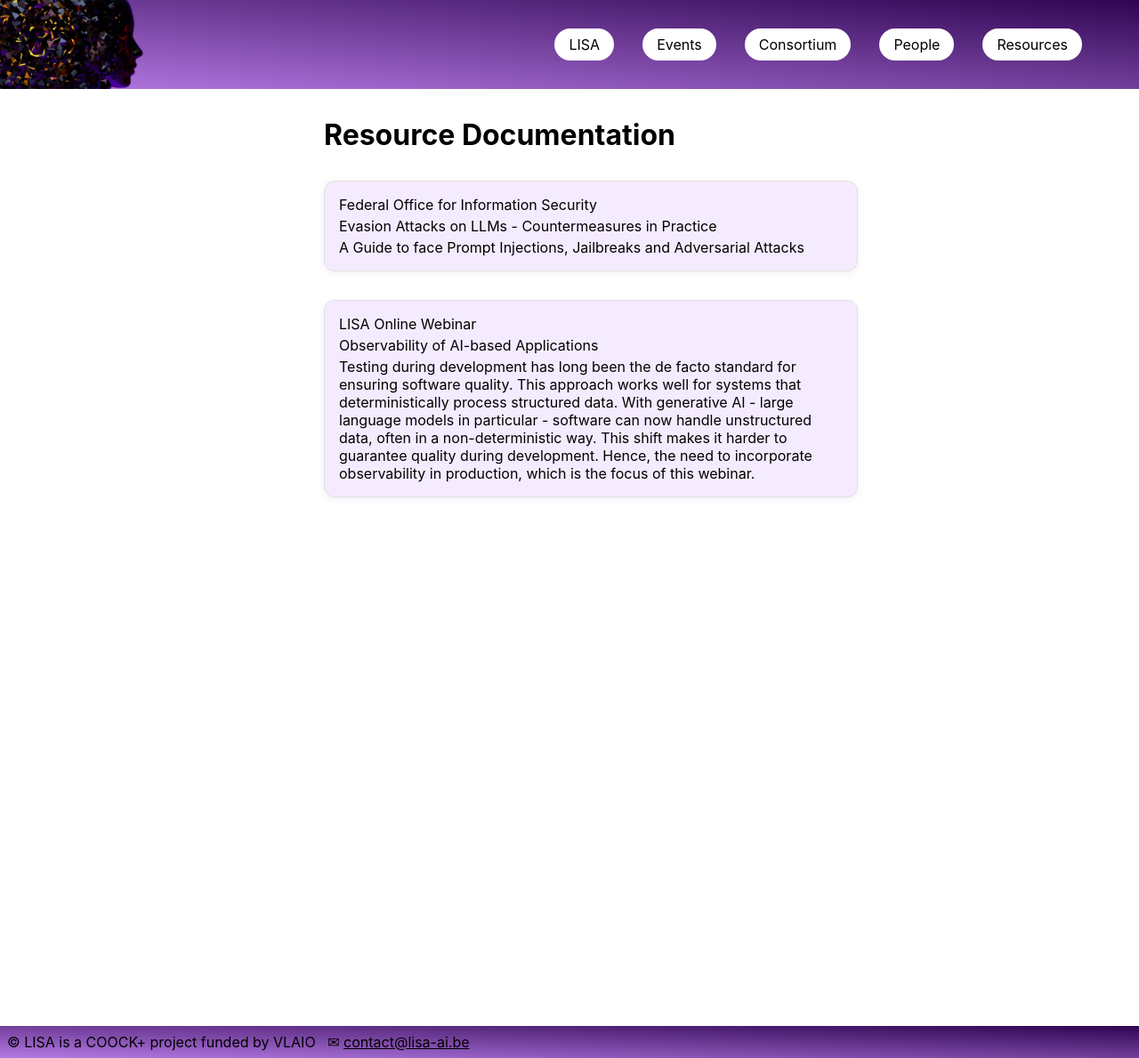
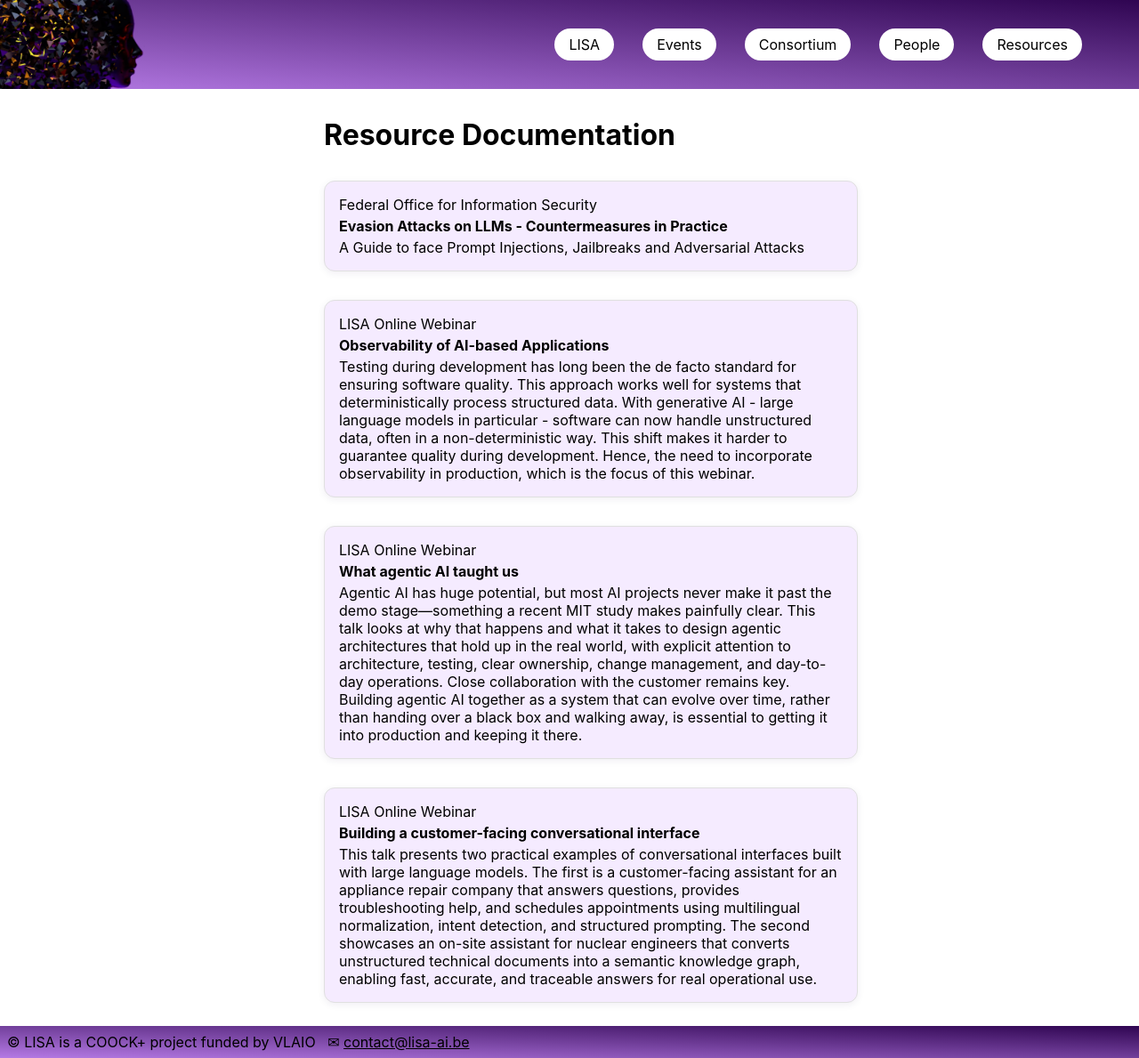
Before and after one commit to sirris-be/lisa, a Jekyll site: the page built from docs/resources.html, in a window 1280 px wide and 1189 px high. Shown: the whole window at 89% size. Built offline with Jekyll 4.4.1, drawn with Linux system fonts in a browser that asks for light colours.

Commit message:
Added videos of the seminar on January 30th

```diff
--- a/docs/_data/resources.yml
+++ b/docs/_data/resources.yml
@@ -6,3 +6,11 @@
   title: Observability of AI-based Applications
   author: LISA Online Webinar
   summary: Testing during development has long been the de facto standard for ensuring software quality. This approach works well for systems that deterministically process structured data. With generative AI - large language models in particular - software can now handle unstructured data, often in a non-deterministic way. This shift makes it harder to guarantee quality during development. Hence, the need to incorporate observability in production, which is the focus of this webinar.
+- link: https://lisa.pieterp.be/2026-01-30-What_agentic_AI_taught_us.mp4
+  title: What agentic AI taught us
+  author: LISA Online Webinar
+  summary: Agentic AI has huge potential, but most AI projects never make it past the demo stage—something a recent MIT study makes painfully clear. This talk looks at why that happens and what it takes to design agentic architectures that hold up in the real world, with explicit attention to architecture, testing, clear ownership, change management, and day-to-day operations. Close collaboration with the customer remains key. Building agentic AI together as a system that can evolve over time, rather than handing over a black box and walking away, is essential to getting it into production and keeping it there.
+- link: https://lisa.pieterp.be/2026-01-30-Building_a_Customer-Facing_Conversational_Interface.mp4
+  title: Building a customer-facing conversational interface
+  author: LISA Online Webinar
+  summary: This talk presents two practical examples of conversational interfaces built with large language models. The first is a customer-facing assistant for an appliance repair company that answers questions, provides troubleshooting help, and schedules appointments using multilingual normalization, intent detection, and structured prompting. The second showcases an on-site assistant for nuclear engineers that converts unstructured technical documents into a semantic knowledge graph, enabling fast, accurate, and traceable answers for real operational use.
--- a/docs/resources.html
+++ b/docs/resources.html
@@ -8,7 +8,7 @@ layout: page
 <a class="resource" href="{{ resource.link }}" target="_blank">
   <div>
     <div>{{ resource.author }}</div>
-    <div>{{ resource.title }}</div>
+    <div><strong>{{ resource.title }}</strong></div>
     <div>{{ resource.summary }}</div>
   </div>
   {% endfor %}
```
